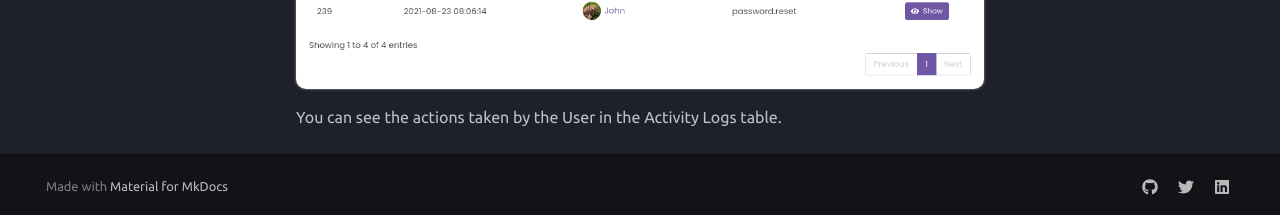
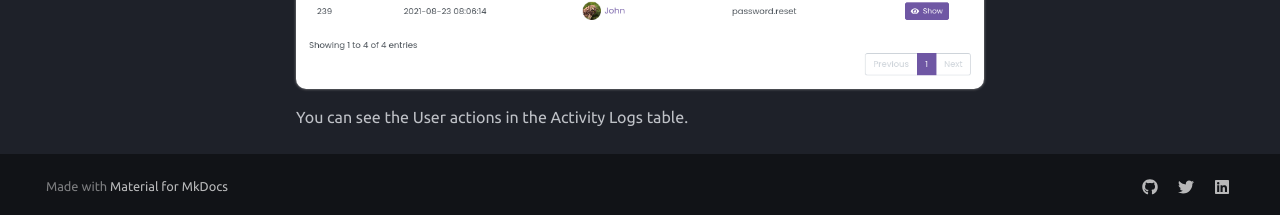
Before and after one commit to strixeyecom/strixeyecom.github.io, an MkDocs documentation site: the page built from docs/in-depth_dashboard/users.md, in a window 1280 px wide and 900 px high, scrolled down 1225 px. Shown: the part 682-897 px from the top of the window. Built offline with MkDocs 1.6.1 and Material for MkDocs 9.7.7, drawn with Linux system fonts in a browser that asks for light colours; some of the changed text lies outside the part shown.

Commit message:
update users doc

```diff
--- a/docs/in-depth_dashboard/users.md
+++ b/docs/in-depth_dashboard/users.md
@@ -28,4 +28,4 @@ If you delete a user, you won't be able to revert this! **Be careful when deleti
 
 ![agent name and agent domains](../assets/images/user_activity_logs.png)
 
-You can see the actions taken by the User in the Activity Logs table.
+You can see the User actions in the Activity Logs table.
```
Also changed, not shown: other parts of docs/in-depth_dashboard/users.md (+1 -1 lines).
